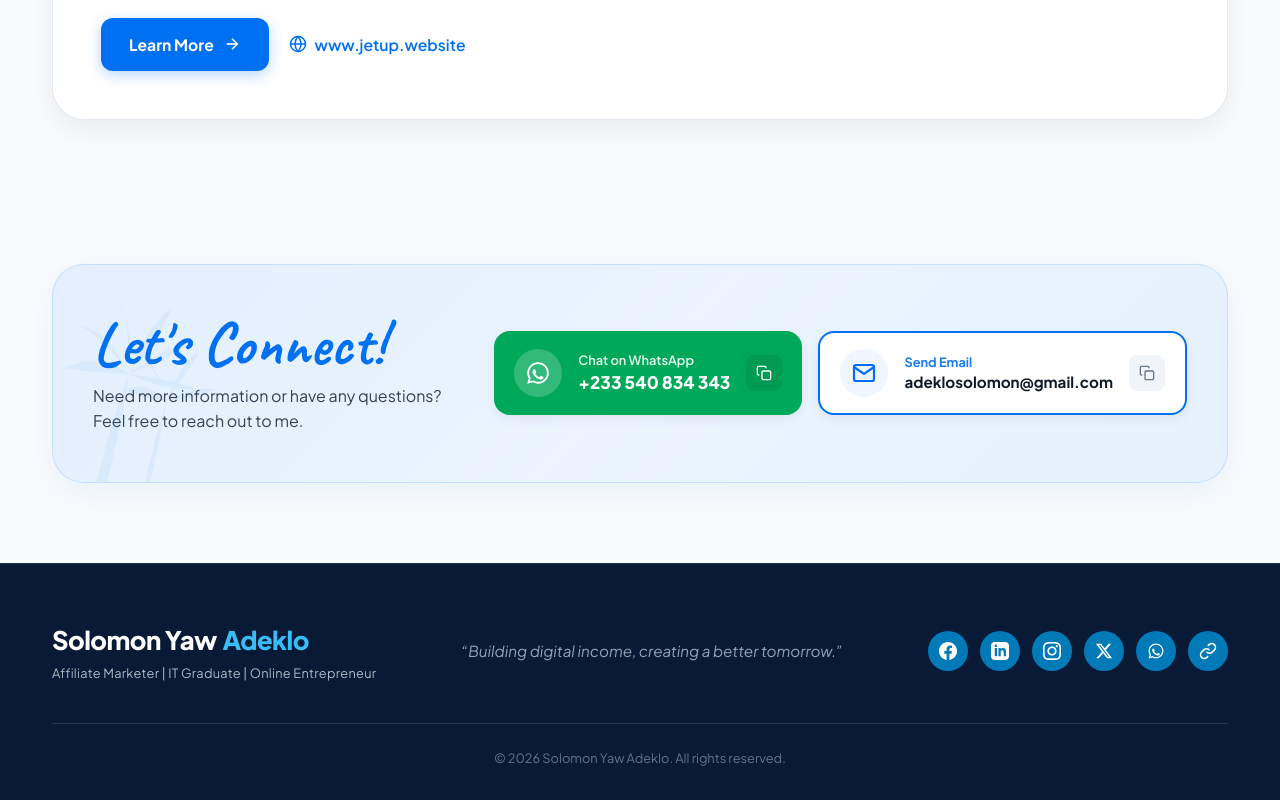
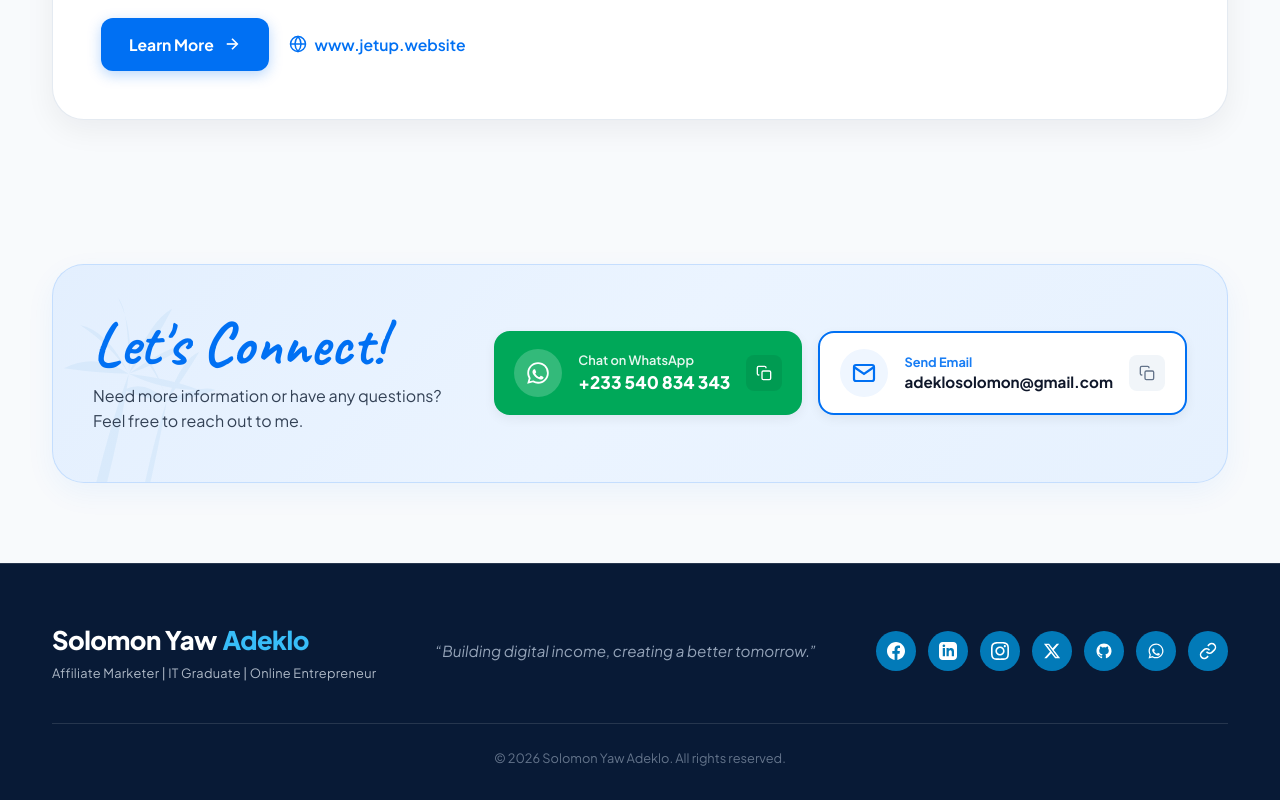
Before and after one commit to solomonyaw/Portfolio, a React app: page index.html in a window 1280 px wide. Shown: the part 1635-2435 px from the top of the page. Built offline with nearby package versions, Linux system fonts and the light colour scheme.

Commit message:
feat: add GitHub profile link
Update structured data and social media section to include a link to the GitHub profile.

```diff
--- a/index.html
+++ b/index.html
@@ -45,7 +45,8 @@
         "https://www.facebook.com/profile.php?id=100011411506511",
         "https://www.linkedin.com/in/solomon-adeklo-1501453bb/",
         "https://www.instagram.com/solomonyaw.ghandi",
-        "https://x.com/solomonyaw2"
+        "https://x.com/solomonyaw2",
+        "https://github.com/solomonyaw"
       ]
     }
     </script>
@@ -466,6 +467,13 @@
               </svg>
             </a>
 
+            <!-- GitHub -->
+            <a href="https://github.com/solomonyaw" target="_blank" rel="noopener noreferrer" class="social-circle-btn" aria-label="GitHub Profile" title="Connect on GitHub">
+              <svg viewBox="0 0 24 24">
+                <path fill-rule="evenodd" clip-rule="evenodd" d="M12 2C6.477 2 2 6.484 2 12.017c0 4.425 2.865 8.18 6.839 9.504.5.092.682-.217.682-.483 0-.237-.008-.868-.013-1.703-2.782.605-3.369-1.343-3.369-1.343-.454-1.158-1.11-1.466-1.11-1.466-.908-.62.069-.608.069-.608 1.003.07 1.53 1.032 1.53 1.032.892 1.53 2.341 1.088 2.91.832.092-.647.35-1.088.636-1.338-2.22-.253-4.555-1.113-4.555-4.951 0-1.093.39-1.988 1.029-2.688-.103-.253-.446-1.272.098-2.65 0 0 .84-.27 2.75 1.026A9.564 9.564 0 0112 6.844c.85.004 1.705.115 2.504.337 1.909-1.296 2.747-1.027 2.747-1.027.546 1.379.202 2.398.1 2.651.64.7 1.028 1.595 1.028 2.688 0 3.848-2.339 4.695-4.566 4.943.359.309.678.92.678 1.855 0 1.338-.012 2.419-.012 2.747 0 .268.18.58.688.482A10.019 10.019 0 0022 12.017C22 6.484 17.522 2 12 2z"/>
+              </svg>
+            </a>
+
             <!-- WhatsApp -->
             <a href="https://wa.me/233540834343" target="_blank" rel="noopener noreferrer" class="social-circle-btn" aria-label="Direct Chat on WhatsApp" title="Chat on WhatsApp">
               <svg viewBox="0 0 24 24">
```
